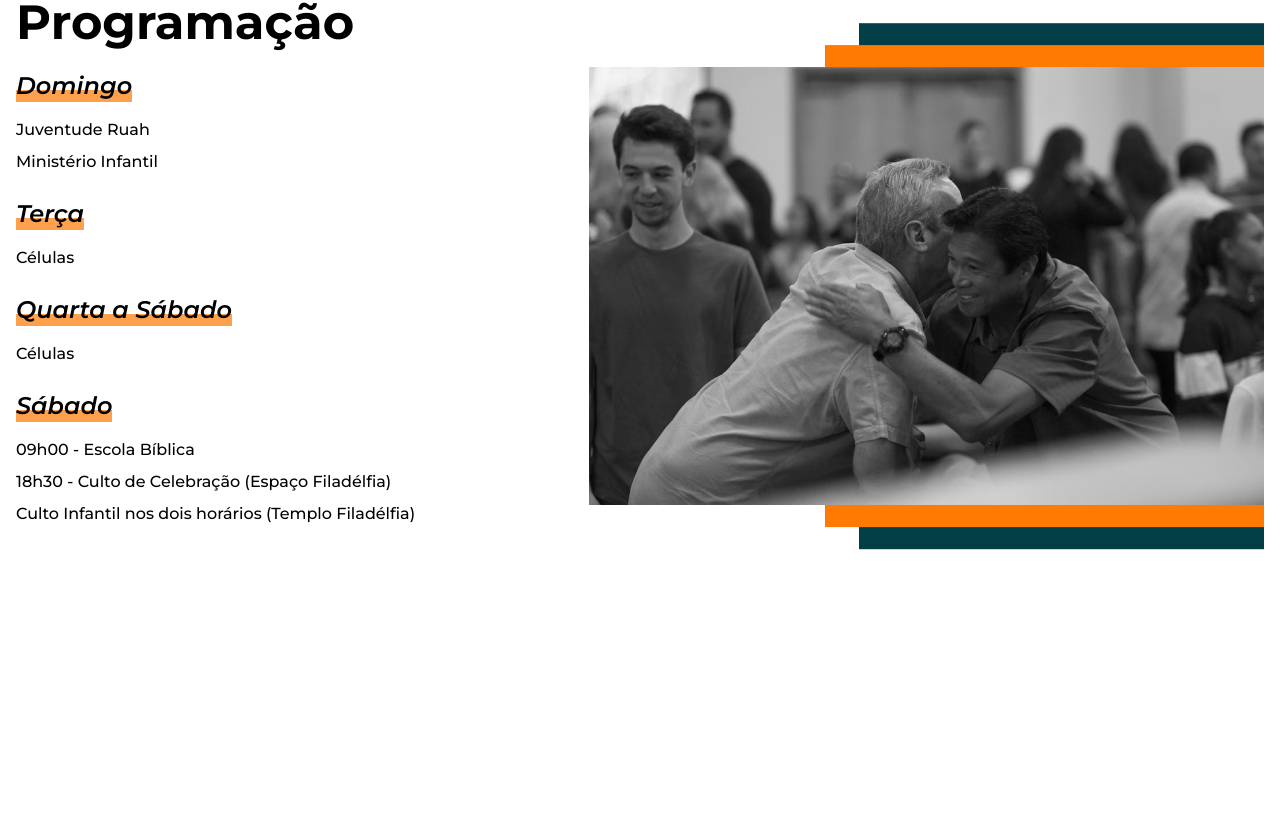
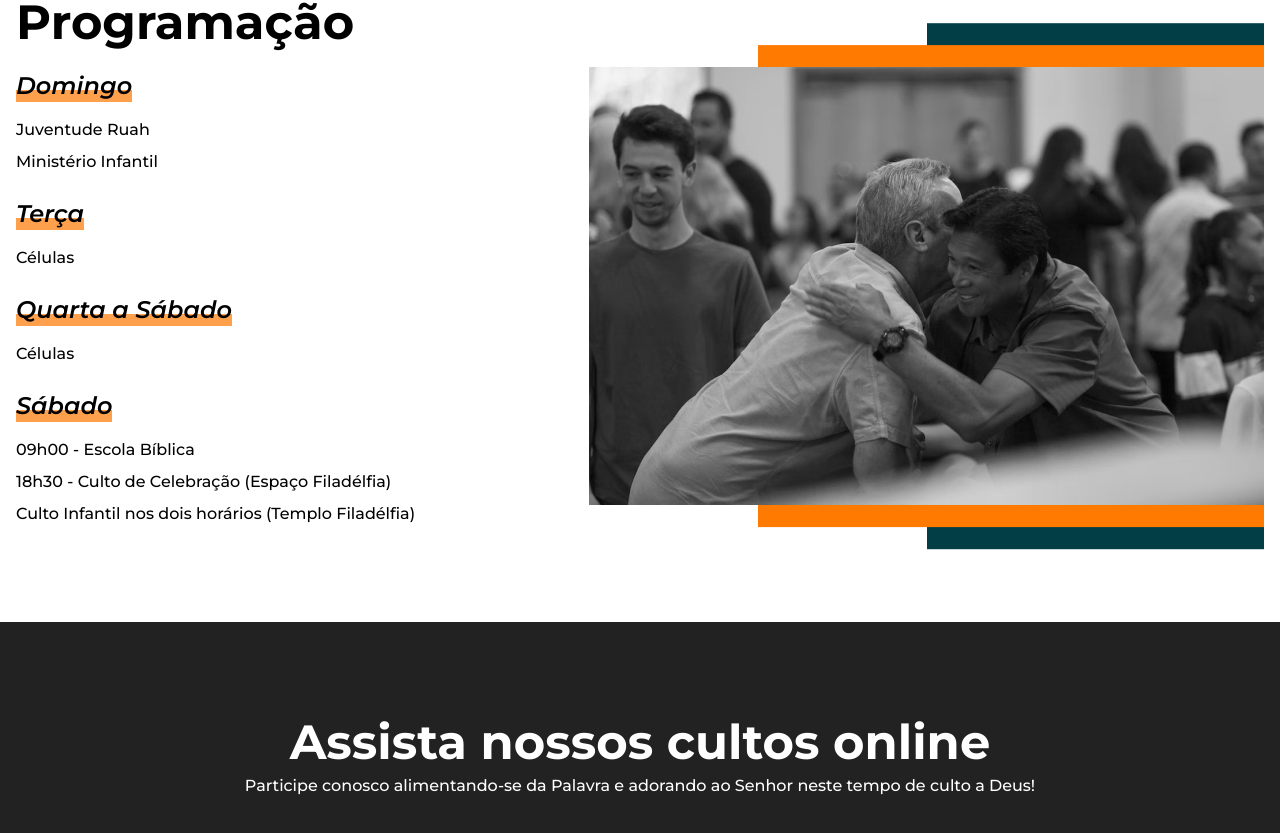
Before and after one commit to IPFiladelfia/web, a Next.js app: page / in a window 1280 px wide. Shown: the part 834-1667 px from the top of the page. Before the commit the page ends 1456 px from the top, so only its background shows below. Built offline with nearby package versions, Linux system fonts and the light colour scheme.

Commit message:
watch our online services

```diff
--- a/src/components/Home/ScheduleHome.tsx
+++ b/src/components/Home/ScheduleHome.tsx
@@ -57,7 +57,7 @@ export const ScheduleHome = () => {
           after:h-[120%]
           after:-z-10
           after:translate-y-[-50%]
-          after:w-[60%]
+          after:w-[50%]
           after:bg-primary-900
           before:right-0
           before:absolute
@@ -66,7 +66,7 @@ export const ScheduleHome = () => {
           before:h-[110%]
           before:-z-[5]
           before:translate-y-[-50%]
-          before:w-[65%]
+          before:w-[75%]
           before:bg-secondary
         "
       >
--- /dev/null
+++ b/src/components/Home/WatchOurOnlineServicesHome.tsx
@@ -0,0 +1,17 @@
+import { Section } from "../Section";
+
+export const WatchOurOnlineServicesHome = () => {
+  return (
+    <div className="bg-grey-900">
+      <Section className="text-white text-center">
+        <h2 className="text-5xl font-bold mb-2">
+          Assista nossos cultos online
+        </h2>
+        <p>
+          Participe conosco alimentando-se da Palavra e adorando ao Senhor neste
+          tempo de culto a Deus!
+        </p>
+      </Section>
+    </div>
+  );
+};
--- a/src/pages/index.tsx
+++ b/src/pages/index.tsx
@@ -1,6 +1,7 @@
 import { BannerHome } from "../components/Home/BannerHome";
 import { Header } from "../components/Header";
 import { ScheduleHome } from "../components/Home/ScheduleHome";
+import { WatchOurOnlineServicesHome } from "../components/Home/WatchOurOnlineServicesHome";
 
 export default function Home() {
   return (
@@ -8,6 +9,7 @@ export default function Home() {
       <Header />
       <BannerHome />
       <ScheduleHome />
+      <WatchOurOnlineServicesHome />
     </>
   );
 }
```
